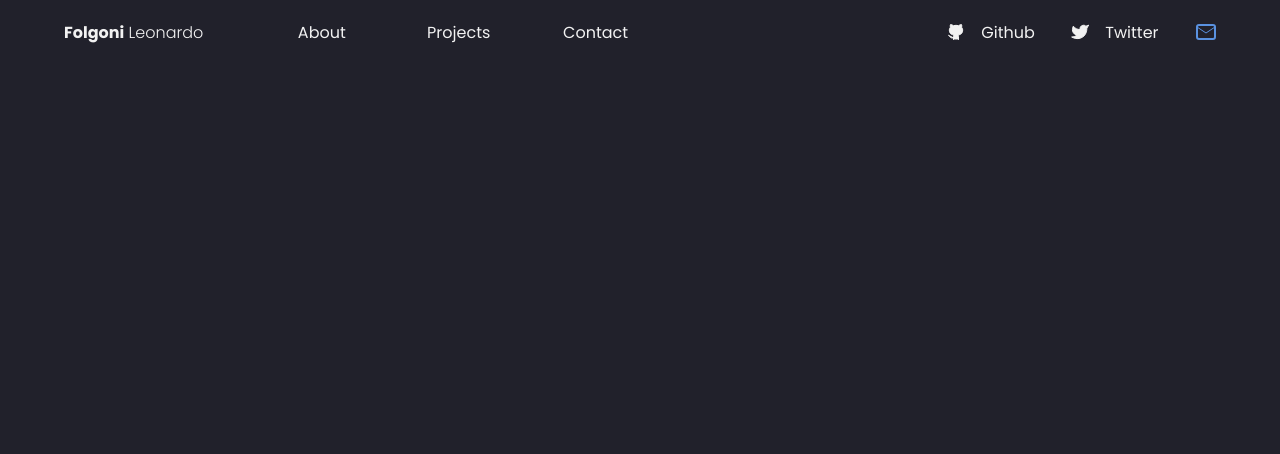
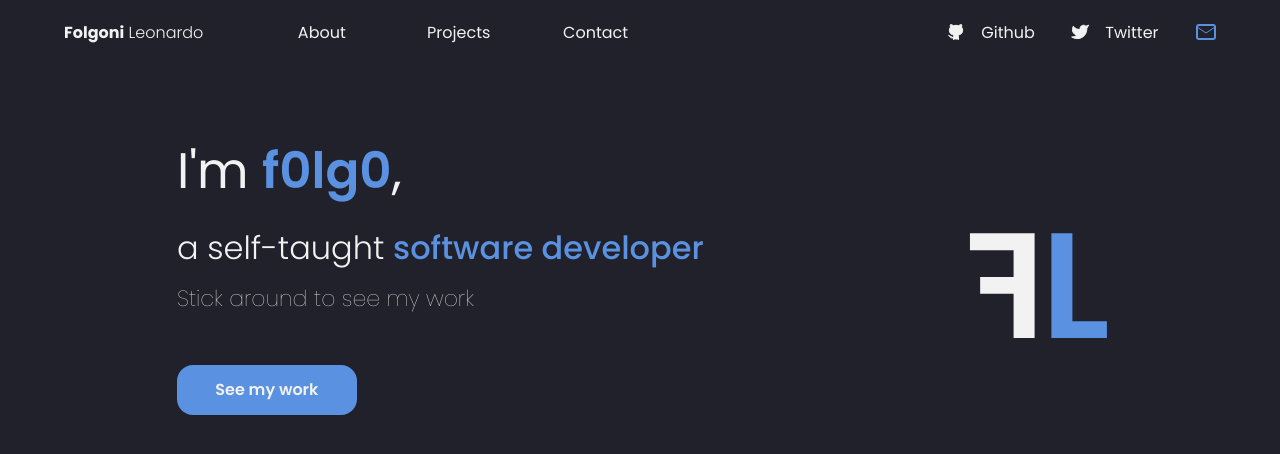
Before and after one commit to f0lg0/portfolio, a React (Create React App) app: page / in a window 1280 px wide. Shown: the top 454 px of the page. Built offline with nearby package versions, Linux system fonts and the light colour scheme.

Commit message:
new: completed banner v1

```diff
--- a/src/App.css
+++ b/src/App.css
@@ -7,6 +7,7 @@
     --main-color: #181820;
     --secondary-color: #21212b;
     --accent-color: #5a92e1;
+    --main-font-color: #f2f2f2;
 }
 
 .App {
--- a/src/components/desktop/Banner.css
+++ b/src/components/desktop/Banner.css
@@ -4,4 +4,107 @@
     background-color: var(--secondary-color);
 
     display: flex;
+    align-items: center;
+    justify-content: center;
 }
+
+.main_wrapper {
+    display: flex;
+    flex-direction: row;
+
+    max-width: 1600px;
+    width: 90%;
+}
+
+.text_region {
+    flex: 0.7;
+
+    display: flex;
+    flex-direction: column;
+    align-items: center;
+    justify-content: center;
+}
+
+.text_wrapper {
+    width: 90%;
+}
+
+.text_wrapper div {
+    margin-left: 10%;
+}
+.logo_region {
+    flex: 0.3;
+
+    display: flex;
+    align-items: center;
+    justify-content: center;
+}
+
+.title {
+    margin-bottom: 15px;
+}
+
+.title h1 {
+    font-size: 50px;
+    font-weight: 400;
+}
+
+.title span {
+    color: var(--accent-color);
+    font-weight: 600;
+}
+
+.subtitle {
+    margin-bottom: 10px;
+}
+
+.subtitle h2 {
+    font-weight: 300;
+    font-size: 32px;
+}
+
+.subtitle span {
+    color: var(--accent-color);
+    font-weight: 500;
+}
+
+.small_text {
+    margin-bottom: 20px;
+}
+
+.small_text p {
+    font-weight: 100;
+    font-size: 22px;
+}
+
+.main_btn {
+    width: 180px;
+    height: 50px;
+    border-radius: 16px;
+    background-color: var(--accent-color);
+
+    display: flex;
+    align-items: center;
+    justify-content: center;
+
+    cursor: pointer;
+    margin-top: 50px;
+}
+
+.main_btn p {
+    font-weight: 600;
+}
+
+@media only screen and (max-width: 900px) {
+    .title h1 {
+        font-size: 46px;
+    }
+
+    .subtitle h2 {
+        font-size: 28px;
+    }
+
+    .small_text p {
+        font-size: 18px;
+    }
+}
--- a/src/components/desktop/Banner.tsx
+++ b/src/components/desktop/Banner.tsx
@@ -11,7 +11,38 @@ class Banner extends React.Component<BannerProps, BannerState> {
     }
 
     render() {
-        return <div className="banner"></div>;
+        return (
+            <div className="banner">
+                <div className="main_wrapper">
+                    <div className="text_region">
+                        <div className="text_wrapper">
+                            <div className="title">
+                                <h1>
+                                    I'm <span>f0lg0</span>,
+                                </h1>
+                            </div>
+                            <div className="subtitle">
+                                <h2>
+                                    a self-taught <span>software developer</span>
+                                </h2>
+                            </div>
+                            <div className="small_text">
+                                <p>Stick around to see my work</p>
+                            </div>
+                            <div className="main_btn">
+                                <p>See my work</p>
+                            </div>
+                        </div>
+                    </div>
+                    <div className="logo_region">
+                        <svg width="166" height="202" viewBox="0 0 166 202" fill="none" xmlns="http://www.w3.org/2000/svg">
+                            <path d="M9.95148 60.3V77.25H53.6015V104.1H20.1515V120.75H53.6015V165H74.6015V60.3H9.95148Z" fill="#F2F2F2" />
+                            <path d="M112.398 148.35H146.898V165H91.3985V60.3H112.398V148.35Z" fill="#5A92E1" />
+                        </svg>
+                    </div>
+                </div>
+            </div>
+        );
     }
 }
 
--- a/src/components/desktop/Navbar.css
+++ b/src/components/desktop/Navbar.css
@@ -22,7 +22,7 @@
 }
 .main_text a {
     font-weight: 300;
-    color: #f2f2f2;
+    color: var(--main-font-color);
     text-decoration: none;
 }
 
@@ -51,7 +51,7 @@
 .links a {
     margin: auto;
     text-decoration: none;
-    color: #f2f2f2;
+    color: var(--main-font-color);
 }
 
 .links a:hover {
@@ -85,14 +85,17 @@
 }
 
 .social .icon svg {
-    fill: #f2f2f2;
+    fill: var(--main-font-color);
 }
 
 .social .name a {
     text-decoration: none;
-    color: #f2f2f2;
+    color: var(--main-font-color);
 }
-
+.social .name a:hover {
+    color: var(--accent-color);
+    transition: 0.3s;
+}
 .email {
     display: flex;
     align-items: center;
```
